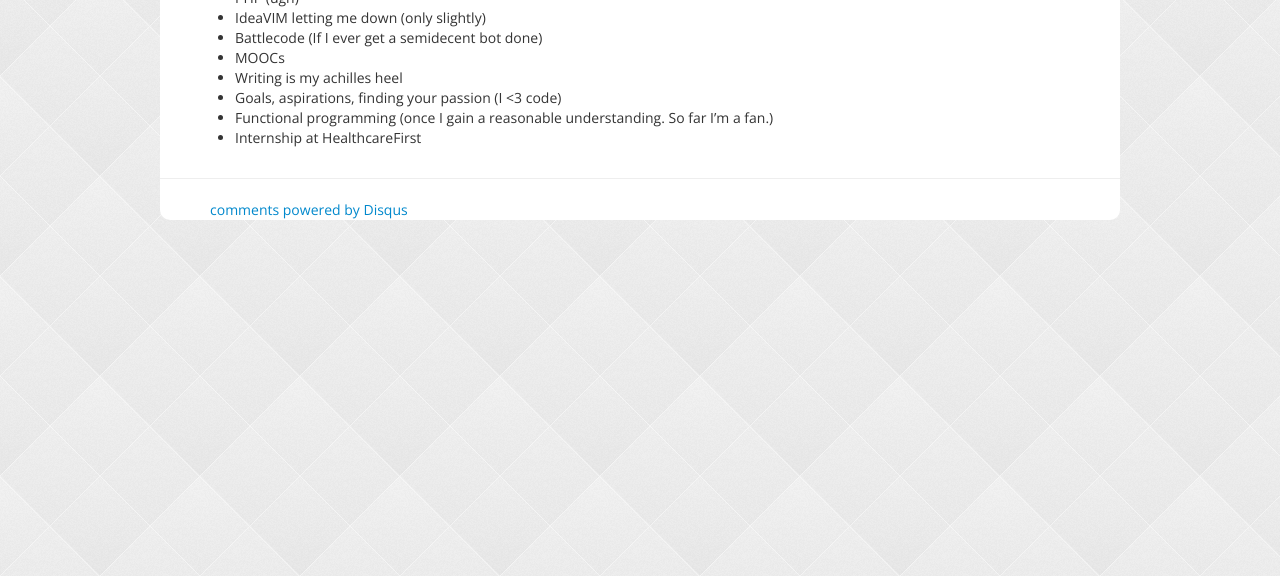
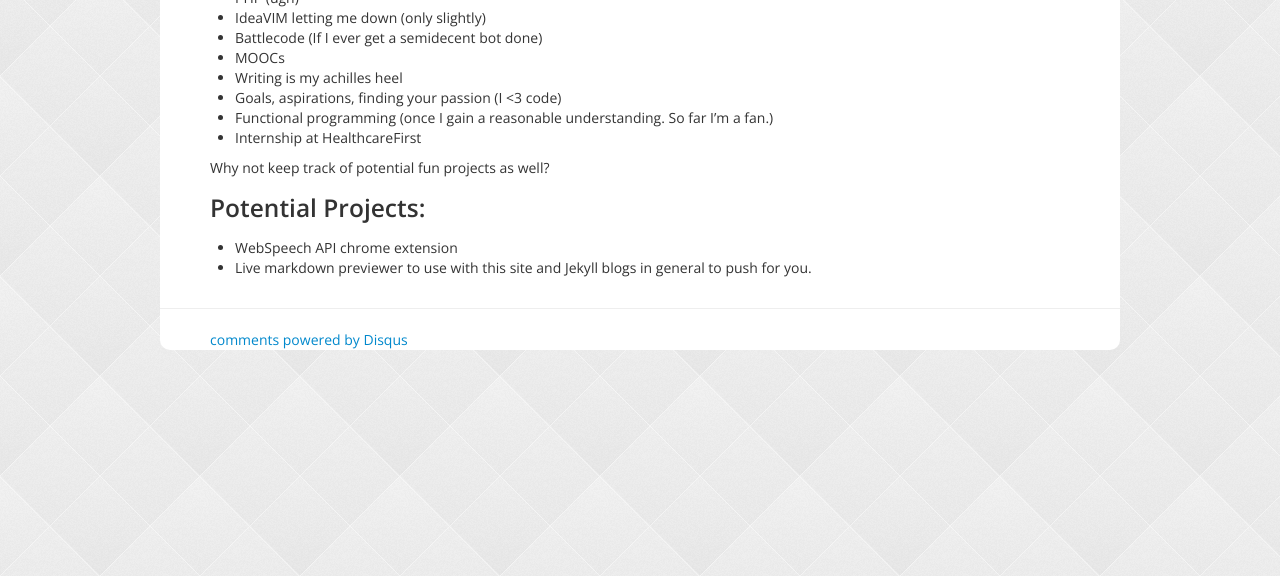
Before and after one commit to ryan-endacott/ryan-endacott.github.com, a Jekyll site: the page built from _posts/2013-1-13-What's-a-blog.md, in a window 1280 px wide, cut to the strip 324-900 px from the top of the page. Built offline with Jekyll 4.4.1, drawn with Linux system fonts in a browser that asks for light colours; nearby versions of some CDN libraries; Markdown is read by kramdown in place of the engine named in the settings; comment, search, counter and statistics services are not loaded.

Commit message:
Added project ideas to test post

```diff
--- a/_posts/2013-1-13-What's-a-blog.md
+++ b/_posts/2013-1-13-What's-a-blog.md
@@ -21,3 +21,10 @@ I think I'm going to use this first post to keep track of what I'd like to write
 * Goals, aspirations, finding your passion (I <3 code)
 * Functional programming (once I gain a reasonable understanding.  So far I'm a fan.)
 * Internship at HealthcareFirst
+
+
+Why not keep track of potential fun projects as well?
+
+### Potential Projects:
+* WebSpeech API chrome extension
+* Live markdown previewer to use with this site and Jekyll blogs in general to push for you.
```
